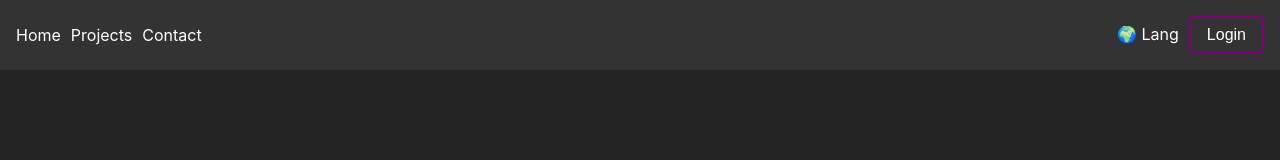
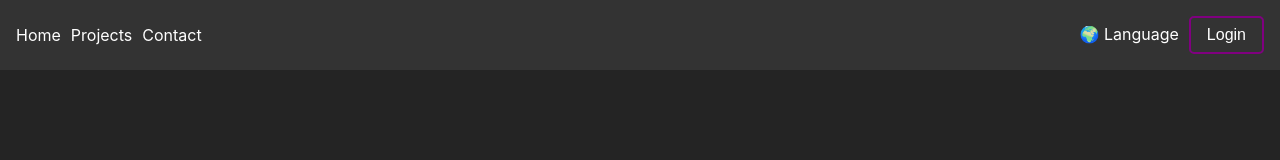
Before and after one commit to SounaVR/PersonalWebsite, a React (Vite) app in the folder Client/: page / in a window 1280 px wide. Shown: the top 160 px of the page. Built offline with nearby package versions, Linux system fonts and the light colour scheme; no server answers.

Commit message:
accessibility added for languageSwitcher

```diff
--- a/Client/src/components/Header.jsx
+++ b/Client/src/components/Header.jsx
@@ -24,7 +24,7 @@ const Header = () => {
             </div>
             <div className='form'>
                 <div className="language-switcher" onClick={() => setShowDropdown(!showDropdown)}>
-                    🌍 Lang
+                    🌍 {t('language')}
                     {showDropdown && (
                         <div className="language-dropdown">
                             <p onClick={() => changeLanguage('en')}>English</p>
--- a/Client/src/locales/en/translation.json
+++ b/Client/src/locales/en/translation.json
@@ -12,5 +12,6 @@
     "yourMail": "Your Mail",
     "submit": "Submit",
     "proTip": "Pro tip: you can click on cards to display more information.",
-    "sideNote": "Side note: the website will be improved, you can follow the development on the"
+    "sideNote": "Side note: the website will be improved, you can follow the development on the",
+    "language": "Language"
 }
--- a/Client/src/locales/fr/translation.json
+++ b/Client/src/locales/fr/translation.json
@@ -12,5 +12,6 @@
     "yourMail": "Votre mail",
     "submit": "Envoyer",
     "proTip": "Conseil de pro: vous pouvez cliquer sur les cartes pour afficher plus d'informations.",
-    "sideNote": "Note complémentaire : le site web sera amélioré, vous pouvez suivre le développement sur"
+    "sideNote": "Note complémentaire : le site web sera amélioré, vous pouvez suivre le développement sur",
+    "language": "Langue"
 }
```
